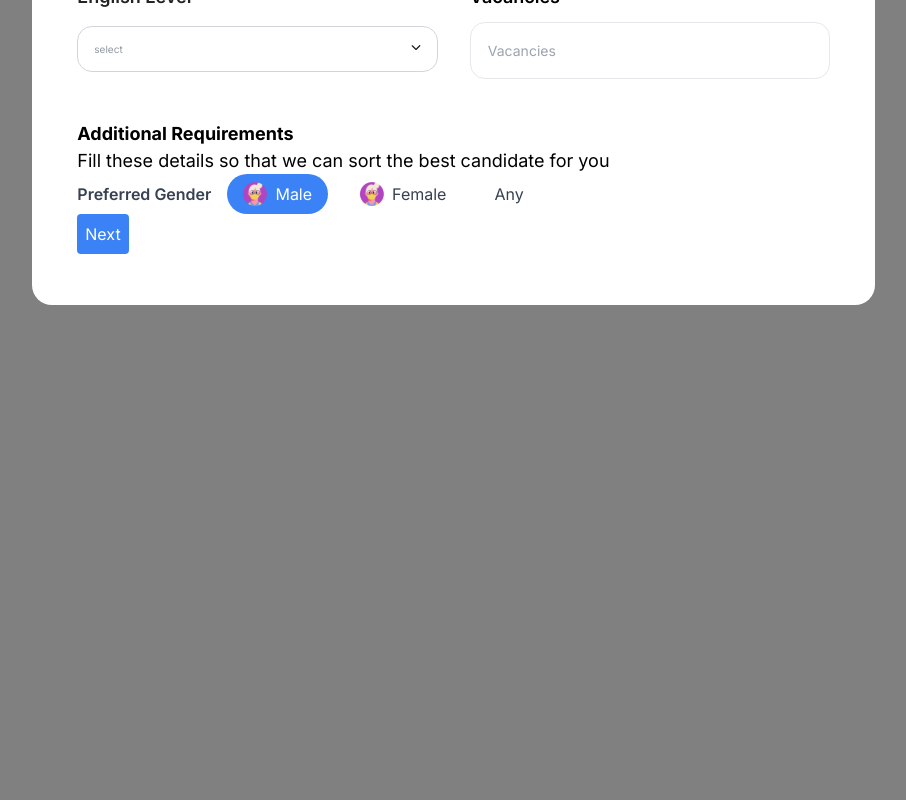
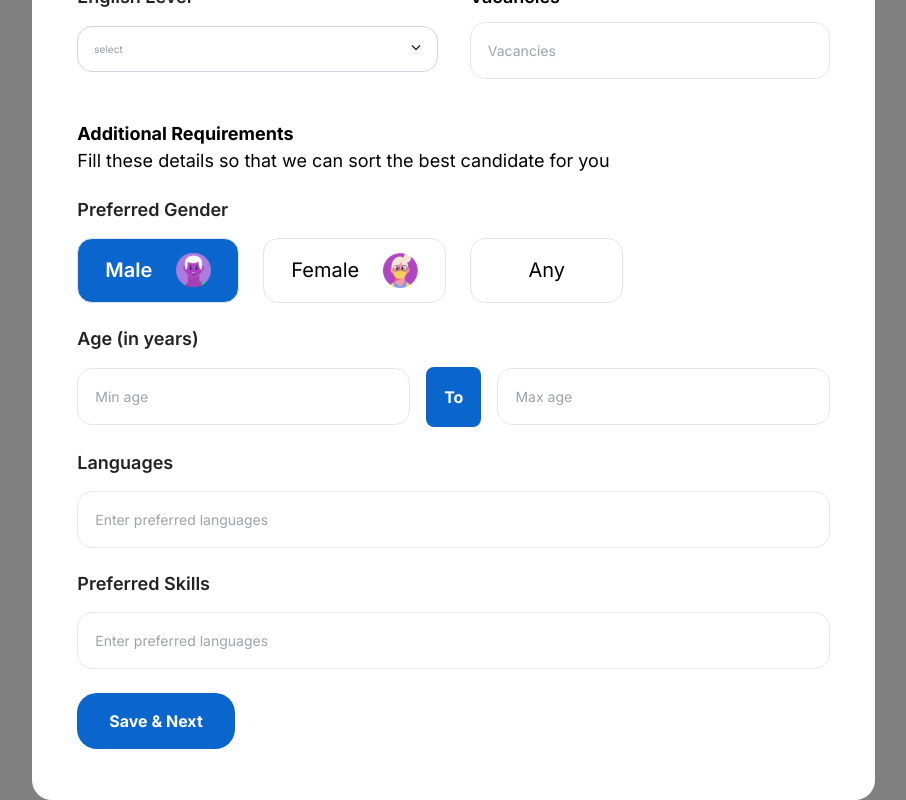
Before and after one commit to ayushballia/eduportal, a Next.js app: page /profile-update/jobDescription in a window 1280 px wide. Shown: the part 575-1375 px from the top of the page, without its empty margins (362-1268 px from the left). Before the commit the page ends 880 px from the top, so only its background shows below. Built offline with nearby package versions, Linux system fonts and the light colour scheme.

Commit message:
complete job description

```diff
--- a/src/app/components/FormSection.jsx
+++ b/src/app/components/FormSection.jsx
@@ -1,7 +1,7 @@
 import React from "react";
 
 const FormSection = ({ title, children }) => (
-  <div className="mb-8">
+  <div className="my-6">
     <label className="text-[18px] leading-[20px] font-semibold text-[#232323]">{title}</label>
     <div className="flex space-x-6 my-4 w-full">{children}</div>
 
--- a/src/app/components/profileUpdate/GenderSelector.js
+++ /dev/null
@@ -1,45 +0,0 @@
-import React, { useState } from 'react';
-import Image from "next/image"
-import MaleIcon from "../../images/profileUpdate/Group 9 Copy 3.svg"
-
-const GenderSelector = () => {
-  const [selectedGender, setSelectedGender] = useState('Male');
-
-  const handleGenderSelect = (gender) => {
-    setSelectedGender(gender);
-  };
-
-  const getButtonClass = (gender) => {
-    return selectedGender === gender
-      ? 'bg-blue-500 text-white'
-      : 'bg-white text-gray-700 hover:bg-gray-100';
-  };
-
-  return (
-    <div className="flex items-center space-x-4">
-      <span className="text-gray-700 font-semibold">Preferred Gender</span>
-      <button
-        className={`px-4 py-2 rounded-full flex items-center ${getButtonClass('Male')}`}
-        onClick={() => handleGenderSelect('Male')}
-      >
-        <Image src={MaleIcon} alt="Male" className="w-6 h-6 mr-2" />
-        Male
-      </button>
-      <button
-        className={`px-4 py-2 rounded-full flex items-center ${getButtonClass('Female')}`}
-        onClick={() => handleGenderSelect('Female')}
-      >
-        <Image src={MaleIcon} alt="Female" className="w-6 h-6 mr-2" />
-        Female
-      </button>
-      <button
-        className={`px-4 py-2 rounded-full flex items-center ${getButtonClass('Any')}`}
-        onClick={() => handleGenderSelect('Any')}
-      >
-        Any
-      </button>
-    </div>
-  );
-};
-
-export default GenderSelector;
--- a/src/app/components/profileUpdate/JobDescription.js
+++ b/src/app/components/profileUpdate/JobDescription.js
@@ -5,8 +5,10 @@ import { useRouter } from "next/navigation";
 import MyEditor from "./MyEditor";
 import Dropdown from "@/app/components/profileUpdate/DropDown";
 import CustomSelect from "../CustomSelect";
-import OptionButtons from "../OptionButtons";
-import GenderSelector from "./GenderSelector"
+import FormSection from "../FormSection";
+import OptionButtonsWithIcons from "./OptionButtonsWithIcons";
+import MaleIcon from "../../images/profileUpdate/Group 14 Copy 2.svg";
+import FemaleIcon from "../../images/profileUpdate/Group 9 Copy 3.svg";
 
 const qualifications = [
   { value: "highschool", label: "High School" },
@@ -24,9 +26,13 @@ const courses = [
 // const roleOptions = ["Age", "gender", "Reginal language", "Assets"];
 
 const JobDescription = () => {
+  const [roleType, setRoleType] = useState(null);
 
-
-  // const [selectedOption, setSelectedOption] = useState(roleOptions[0]);
+  const gender = [
+    { label: "Male", icon: MaleIcon },
+    { label: "Female", icon: FemaleIcon },
+    { label: "Any" },
+  ];
   const router = useRouter();
   const [formData, setFormData] = useState({
     preferredGender: "",
@@ -40,11 +46,9 @@ const JobDescription = () => {
     router.push("/profile-update/jobSpecification");
   };
 
-
-  // const handleSelect = (option) => {
-  //   setSelectedOption(option);
-  //   console.log("Selected Option:", option);
-  // };
+  const handleSelect = (selectedOption) => {
+    console.log("Selected option:", selectedOption);
+  };
 
   return (
     <form onSubmit={handleSubmit} className="p-4">
@@ -117,28 +121,56 @@ const JobDescription = () => {
         Fill these details so that we can sort the best candidate for you
       </p>
 
-      {/* <OptionButtons options={roleOptions}
-          onSelect={handleSelect}/> */}
+      <FormSection title={"Preferred Gender"}>
+        <OptionButtonsWithIcons options={gender} onSelect={handleSelect} />
+      </FormSection>
 
-      {/* <div className="flex justify-between my-8">
-        <button className="px-[38px] py-[22px] text-[16px] font-bold bg-[#2677D2] rounded-[20px] text-white">
-          Age
-        </button>
-        <button className="px-[38px] py-[22px] text-[16px] font-bold  rounded-[20px] ">
-          Gender
-        </button>
-        <button className="px-[38px] py-[22px] text-[16px] font-bold  rounded-[20px] ">
-          Regional Language
-        </button>
-        <button className="px-[38px] py-[22px] text-[16px] font-bold  rounded-[20px] ">
-          Assets{" "}
-        </button>
-      </div> */}
+      <FormSection title="Age (in years)">
+        <div className="flex items-center gap-4 w-full">
+          <input
+            type="text"
+            name="min-age"
+            id="min-age"
+            placeholder="Min age"
+            className="text-[14px] text-[#9199A3] font-normal w-full border rounded-[15px] p-[17px]"
+          />
+          <p className="bg-[#0A65CC] text-[16px] text-white font-bold  rounded-[8px] px-[18px] py-[18px]">
+            To
+          </p>
+          <input
+            type="text"
+            name="max-age"
+            id="max-age"
+            placeholder="Max age"
+            className="text-[14px] text-[#9199A3] font-normal w-full border rounded-[15px] p-[17px]"
+          />
+        </div>
+      </FormSection>
 
-      <GenderSelector/>
+      <FormSection title={"Languages"}>
+        <input
+          type="text"
+          name="languages"
+          id="languages"
+          placeholder="Enter preferred languages"
+          className="text-[14px] text-[#9199A3] font-normal w-full border rounded-[15px] p-[17px]"
+        />
+      </FormSection>
 
-      <button type="submit" className="bg-blue-500 text-white p-2 rounded">
-        Next
+      <FormSection title={"Preferred Skills"}>
+        <input
+          type="text"
+          name="languages"
+          id="languages"
+          placeholder="Enter preferred languages"
+          className="text-[14px] text-[#9199A3] font-normal w-full border rounded-[15px] p-[17px]"
+        />
+      </FormSection>
+      <button
+        type="submit"
+        className="bg-[#0A65CC] text-white text-[16px] font-bold px-[32px] py-[16px] rounded-[20px]"
+      >
+        Save & Next
       </button>
     </form>
   );
--- a/src/app/components/profileUpdate/JobDetails.js
+++ b/src/app/components/profileUpdate/JobDetails.js
@@ -13,6 +13,12 @@ import OptionButtons from "../OptionButtons";
 import OtherBenefits from "../registering/OtherBenefits";
 import DatePicker from "react-datepicker";
 import "react-datepicker/dist/react-datepicker.css";
+import OptionButtonsWithIcons from "./OptionButtonsWithIcons";
+
+const jobCategory = [
+  { label: "Teaching", icon: TeachingIcon },
+  { label: "Non-Teaching", icon: NonTeachingIcon },
+];
 
 const JobDetail = () => {
   const roleOptions = ["full-time", "part-time", "contract", "visiting"];
@@ -53,29 +59,9 @@ const JobDetail = () => {
 
   return (
     <form onSubmit={handleSubmit} className="p-4">
-      <label for="job-category" className="font-semibold text-[18px]">
-        Job Category
-      </label>
-      <div className="flex gap-4 my-4">
-        <button className="flex items-center gap-2 bg-[#0A65CC] text-white px-[23px]  text-[18px] font-semibold rounded-[15px]">
-          Teaching
-          <Image
-            src={TeachingIcon}
-            width={55}
-            height={55}
-            alt="teaching icon"
-          />
-        </button>
-        <button className="flex items-center gap-2  px-[23px] text-[18px] border rounded-[15px]">
-          Non Teaching
-          <Image
-            src={NonTeachingIcon}
-            width={55}
-            height={55}
-            alt="teaching icon"
-          />
-        </button>
-      </div>
+      <FormSection title={"Job Category"}>
+        <OptionButtonsWithIcons options={jobCategory} onSelect={handleSelect} />
+      </FormSection>
 
       <CustomSelect label={"Role"} placeholder={"Select"} />
 
--- /dev/null
+++ b/src/app/components/profileUpdate/OptionButtonsWithIcons.js
@@ -0,0 +1,37 @@
+import Image from "next/image";
+import React, { useEffect, useState } from "react";
+
+const OptionButtonsWithIcon = ({ options, onSelect }) => {
+  const [selectedOption, setSelectedOption] = useState(options[0]);
+
+  useEffect(() => {
+    onSelect(selectedOption);
+  }, [selectedOption, onSelect]); // Ensure this runs when selectedOption changes
+
+  const handleSelect = (option) => {
+    setSelectedOption(option);
+    onSelect(option);
+  };
+
+  return (
+    <div className="flex space-x-6">
+      {options.map((option) => (
+        <button
+          key={option.label}
+          type="button"
+          className={`flex gap-6 px-[27px] py-[14px] border border-[#E4E5E8] rounded-[15px] text-[20px] items-center justify-center min-w-[153px] ${
+            selectedOption.label === option.label ? "bg-[#0A65CC] font-semibold text-white" : "bg-white text-black font-normal"
+          }`}
+          onClick={() => handleSelect(option)}
+        >
+          <span>{option.label}</span>
+          {option.icon && (
+            <Image src={option.icon} width={35} height={35} alt={`${option.label} icon`} />
+          )}
+        </button>
+      ))}
+    </div>
+  );
+};
+
+export default OptionButtonsWithIcon;
```
